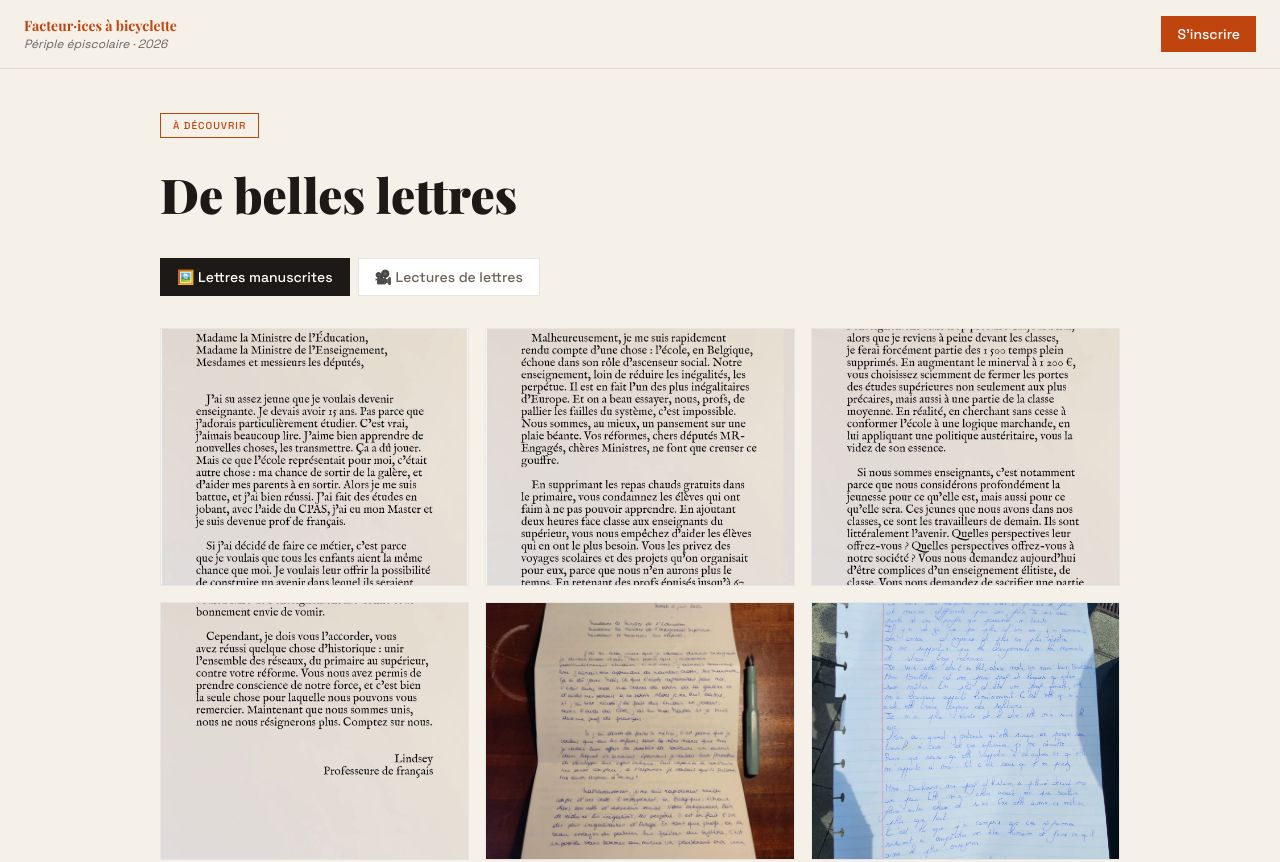
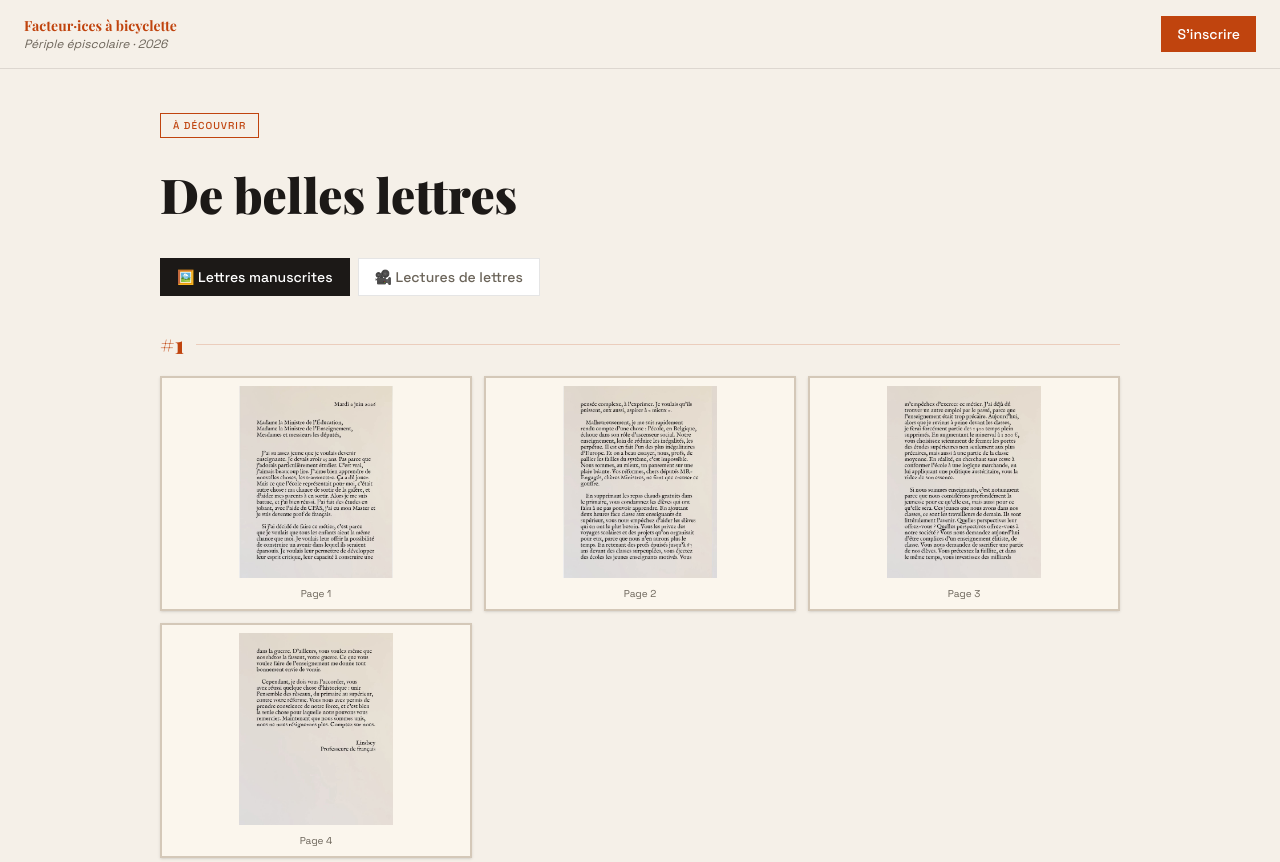
Before and after one commit to marsattacksfacts/plateforme-argumentaire-enseignement, a Next.js app: page /belles-lettres in a window 1280 px wide. Shown: the top 862 px of the page. Built offline with nearby package versions, Linux system fonts and the light colour scheme; a web font is replaced by a local one.

Commit message:
Ajout belles lettres

```diff
--- a/src/app/belles-lettres/page.tsx
+++ b/src/app/belles-lettres/page.tsx
@@ -1,17 +1,12 @@
 "use client";
 
-import { useState } from "react";
+import { useState, useMemo } from "react";
 import Link from "next/link";
 
-// Ajoute les noms de fichiers ici, le reste est automatique
 const LETTRES = [
-  "1_1.jpeg",
-  "1_2.jpeg",
-  "1_3.jpeg",
-  "1_4.jpeg",
+  "1_1.jpeg", "1_2.jpeg", "1_3.jpeg", "1_4.jpeg",
   "2.jpeg",
-  "3_1.jpeg",
-  "3_2.jpeg",
+  "3_1.jpeg", "3_2.jpeg",
 ];
 
 const VIDEOS_LETTRES = [
@@ -19,8 +14,31 @@ const VIDEOS_LETTRES = [
   { fichier: "2.mp4", titre: "Lecture 2" },
 ];
 
+function groupByPrefix(files: string[]) {
+  const groups: { prefix: string; files: string[] }[] = [];
+  const seen = new Set<string>();
+
+  for (const f of files) {
+    const match = f.match(/^(\d+)_/);
+    const prefix = match ? match[1] : f.replace(/\.[^.]+$/, "");
+
+    if (match && seen.has(prefix)) continue; // déjà dans un groupe
+
+    if (match) {
+      const siblings = files.filter(x => x.startsWith(prefix + "_"));
+      groups.push({ prefix, files: siblings });
+      siblings.forEach(x => seen.add(x));
+    } else {
+      groups.push({ prefix: f, files: [f] });
+      seen.add(f);
+    }
+  }
+  return groups;
+}
+
 export default function BellesLettresPage() {
   const [tab, setTab] = useState<"photos" | "videos">("photos");
+  const grouped = useMemo(() => groupByPrefix(LETTRES), []);
 
   return (
     <main className="min-h-screen bg-[#F5F0E8] text-[#1C1917] font-sans">
@@ -41,29 +59,60 @@ export default function BellesLettresPage() {
           <button onClick={() => setTab("videos")} className={`px-4 py-2 text-sm font-medium border transition-colors ${tab === "videos" ? "bg-[#1C1917] text-white border-[#1C1917]" : "bg-white border-black/10 text-[#6B6459] hover:border-black/25"}`}>🎥 Lectures de lettres</button>
         </div>
 
+        {/* PHOTOS */}
         {tab === "photos" && (
           LETTRES.length === 0 ? (
             <p className="text-[#6B6459]">Aucune lettre pour le moment.</p>
           ) : (
-            <div className="grid grid-cols-2 md:grid-cols-3 gap-4">
-              {LETTRES.map((f, i) => (
-                <a key={i} href={`/lettres/${f}`} target="_blank" className="block border border-black/10 hover:shadow-lg transition-shadow bg-white">
-                  <img src={`/lettres/${f}`} alt={`Lettre ${i + 1}`} className="w-full h-64 object-cover" />
-                </a>
+            <div className="space-y-10">
+              {grouped.map((group, gi) => (
+                <div key={gi}>
+                  <div className="flex items-center gap-3 mb-4">
+                    <span className="font-serif text-2xl font-black text-[#C0440E]">#{group.prefix}</span>
+                    <div className="h-px flex-1 bg-[#C0440E]/20" />
+                  </div>
+                  {group.files.length === 1 ? (
+                    <a
+                      href={`/lettres/${group.files[0]}`}
+                      target="_blank"
+                      className="block border-2 border-[#D4C8B8] hover:border-[#C0440E] transition-colors bg-[#FBF6ED] shadow-sm hover:shadow-md max-w-md"
+                    >
+                      <img src={`/lettres/${group.files[0]}`} alt={`Lettre ${group.prefix}`} className="w-full h-80 object-contain p-4" />
+                    </a>
+                  ) : (
+                    <div className="grid grid-cols-2 md:grid-cols-3 gap-3">
+                      {group.files.map((f, i) => (
+                        <a
+                          key={i}
+                          href={`/lettres/${f}`}
+                          target="_blank"
+                          className="block border-2 border-[#D4C8B8] hover:border-[#C0440E] transition-colors bg-[#FBF6ED] shadow-sm hover:shadow-md"
+                        >
+                          <img src={`/lettres/${f}`} alt={`${group.prefix} page ${i + 1}`} className="w-full h-52 object-contain p-2" />
+                          <p className="text-[10px] text-center text-[#6B6459] pb-2">Page {i + 1}</p>
+                        </a>
+                      ))}
+                    </div>
+                  )}
+                </div>
               ))}
             </div>
           )
         )}
 
+        {/* VIDÉOS */}
         {tab === "videos" && (
           VIDEOS_LETTRES.length === 0 ? (
             <p className="text-[#6B6459]">Aucune vidéo pour le moment.</p>
           ) : (
-            <div className="grid grid-cols-1 md:grid-cols-2 gap-6">
+            <div className="space-y-8">
               {VIDEOS_LETTRES.map((v, i) => (
-                <div key={i} className="border border-black/10 bg-white p-3">
-                  <video src={`/videos/${v.fichier}`} controls className="w-full" style={{ maxHeight: "400px" }} />
-                  <p className="text-sm font-medium mt-2 text-[#1C1917]">{v.titre}</p>
+                <div key={i} className="border-2 border-[#D4C8B8] bg-[#FBF6ED] shadow-sm hover:shadow-md transition-shadow">
+                  <div className="p-4">
+                    <p className="font-serif text-lg font-bold text-[#1C1917] mb-1">{v.titre}</p>
+                    <div className="h-px bg-[#C0440E]/20 mb-3" />
+                    <video src={`/videos/${v.fichier}`} controls className="w-full" style={{ maxHeight: "450px", background: "#000" }} />
+                  </div>
                 </div>
               ))}
             </div>
```
